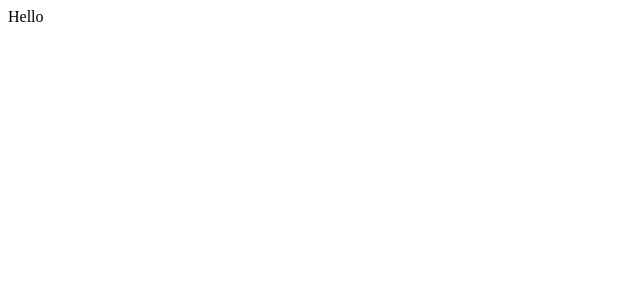
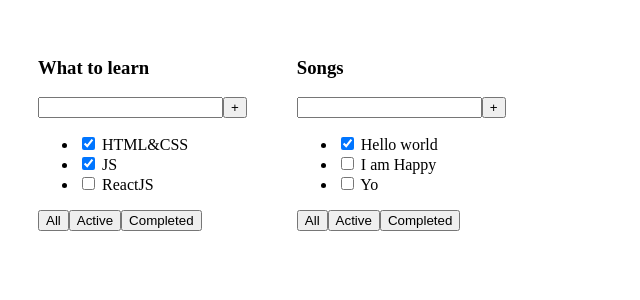
Before and after one commit to Evgeny001/todoList, a React (Vite) app: page / in a window 1280 px wide. Shown: the top 300 px of the page, without its empty margins (0-640 px from the left). Built offline with nearby package versions, Linux system fonts and the light colour scheme.

Commit message:
add App.css, Todolist and Button

```diff
--- /dev/null
+++ b/src/App.css
@@ -0,0 +1,8 @@
+.App {
+    padding: 30px;
+    display: flex;
+}
+
+.App > div {
+    margin-right: 50px;
+}
--- a/src/App.tsx
+++ b/src/App.tsx
@@ -1,3 +1,29 @@
+import { Todolist } from '@/Todolist'
+
+import './App.css'
+
+export interface Task {
+  id: number
+  isDone: boolean
+  title: string
+}
 export function App() {
-  return <div>Hello</div>
+  const tasks1: Array<Task> = [
+    { id: 1, isDone: true, title: 'HTML&CSS' },
+    { id: 2, isDone: true, title: 'JS' },
+    { id: 3, isDone: false, title: 'ReactJS' },
+  ]
+
+  const tasks2: Array<Task> = [
+    { id: 1, isDone: true, title: 'Hello world' },
+    { id: 2, isDone: false, title: 'I am Happy' },
+    { id: 3, isDone: false, title: 'Yo' },
+  ]
+
+  return (
+    <div className={'App'}>
+      <Todolist tasks={tasks1} title={'What to learn'} />
+      <Todolist tasks={tasks2} title={'Songs'} />
+    </div>
+  )
 }
--- /dev/null
+++ b/src/Button.tsx
@@ -0,0 +1,7 @@
+export interface ButtonProps {
+  title: string
+}
+
+export const Button = ({ title }: ButtonProps) => {
+  return <button type={'button'}>{title}</button>
+}
--- /dev/null
+++ b/src/Todolist.tsx
@@ -0,0 +1,34 @@
+import { Task } from '@/App'
+import { Button } from '@/Button'
+
+interface TodolistProps {
+  tasks: Array<Task>
+  title: string
+}
+export const Todolist = ({ tasks, title }: TodolistProps) => {
+  return (
+    <div>
+      <h3>{title}</h3>
+      <div>
+        <input />
+        <button type={'button'}>+</button>
+      </div>
+      {tasks.length === 0 ? (
+        <p>Тасок нет</p>
+      ) : (
+        <ul>
+          {tasks.map(el => (
+            <li key={el.id}>
+              <input checked={el.isDone} type={'checkbox'} /> <span>{el.title}</span>
+            </li>
+          ))}
+        </ul>
+      )}
+      <div>
+        <Button title={'All'} />
+        <Button title={'Active'} />
+        <Button title={'Completed'} />
+      </div>
+    </div>
+  )
+}
```
